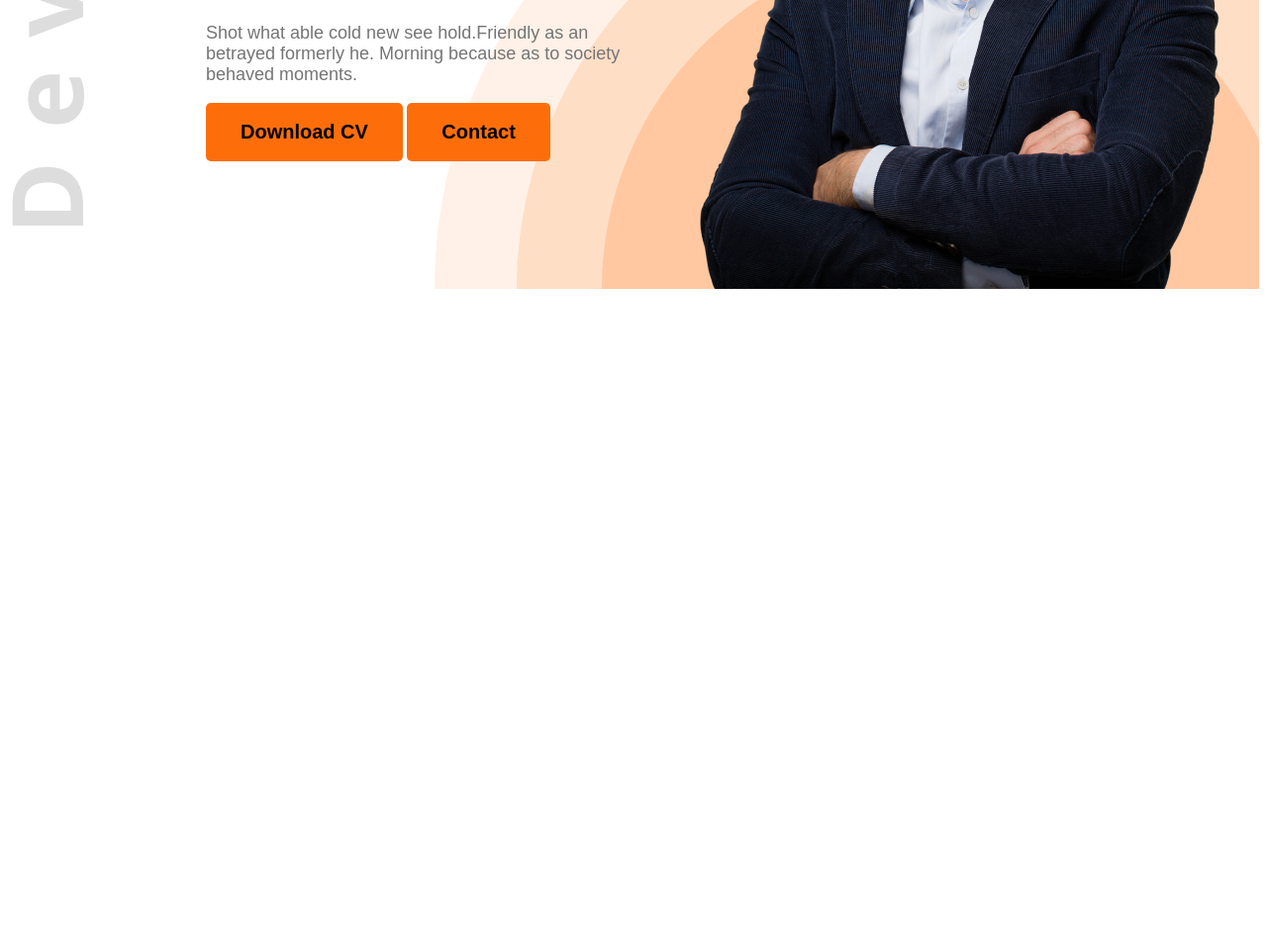
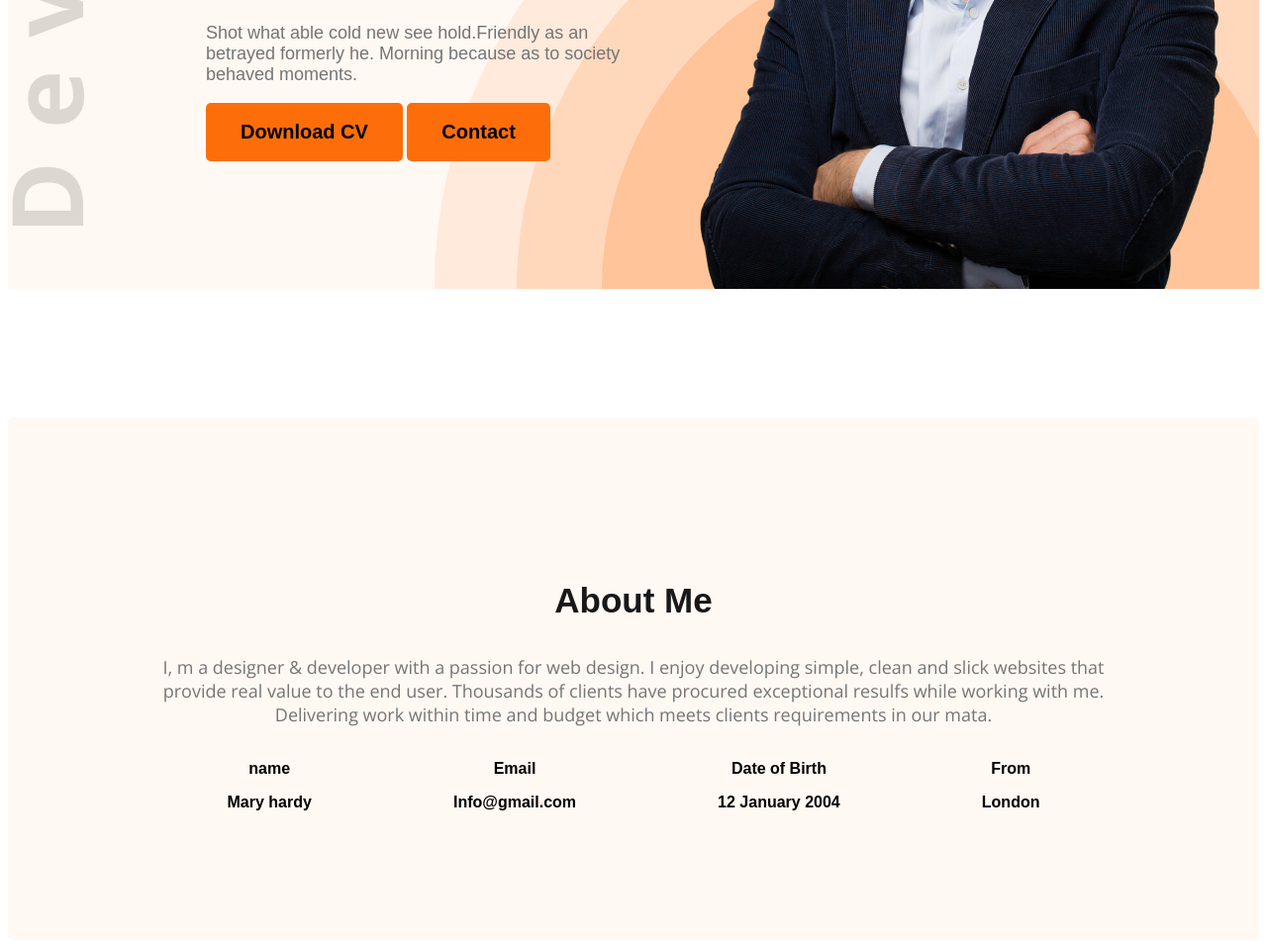
Before and after one commit to Parvej101/web-dev-portfolio, a plain HTML site: page index.html in a window 1280 px wide. Shown: the part 543-1496 px from the top of the page at 99% size. Before the commit the page ends 843 px from the top, so only its background shows below. Drawn offline with nearby package versions, Linux system fonts and the light colour scheme.

Commit message:
About section is working

```diff
--- a/index.html
+++ b/index.html
@@ -10,7 +10,7 @@
 
 </head>
 <body>
-    <header class="header">
+    <header class="header secondery-bg">
 
         <nav>
             <h3 class="textStyle">Ma<span class="text-primary">r</span>y</h3>
@@ -30,9 +30,31 @@
                          </div>
                          <img src="images/hardy.png" alt="">
                 </div>
-    </header>
+</header>
     <main>
+            <section class="about secondery-bg">
+                <h3 class="title">About Me</h3>
+                <p class="description">I, m a designer & developer with a passion for web design. I enjoy developing simple, clean and slick websites that provide real value to the end user. Thousands of clients have procured exceptional resulfs while working with me. Delivering work within time and budget which meets clients requirements in our mata.</p>
+                <div class="about-items">
+                    <div class="about-item">
+                        <p class="about-title">name</p>
+                        <div class="about-">Mary hardy</div>
+                    </div>
+                    <div class="about-item">
+                        <p class="about-title">Email</p>
+                        <div class="about-">Info@gmail.com</div>
+                    </div>
+                    <div class="about-item">
+                        <p class="about-title">Date of Birth</p>
+                        <div class="about-">12 January 2004</div>
+                    </div>
+                    <div class="about-item">
+                        <p class="about-title">From</p>
+                        <div class="about-">London</div>
+                    </div>
+                </div>
 
+            </section>
     </main>
     <footer>
 
--- a/style/style.css
+++ b/style/style.css
@@ -74,3 +74,37 @@ font-weight: 400;
     background-repeat: no-repeat;
     background-position: top left, bottom right;
   }
+  section .title {
+    color: rgb(24, 24, 24);
+font-size: 35px;
+font-weight: 700;
+
+  }
+  section .description{
+    color: rgb(117, 117, 117);
+font-family: Open Sans;
+font-size: 18px;
+font-weight: 400;
+
+  }
+  .secondery-bg{
+    background-color: rgb(255, 248, 243);;
+  }
+  main {
+    max-width: 1280px;
+    margin: 0 auto;
+  }
+  .about{
+    padding: 130px 150px;
+    border-radius: 5px;
+    text-align: center;
+    margin-top: 130px;
+  }
+  /*About*/
+  .about-items{display: flex;
+    justify-content: space-around;
+
+  }
+  .about{
+    font-weight: 600;
+  }
```
